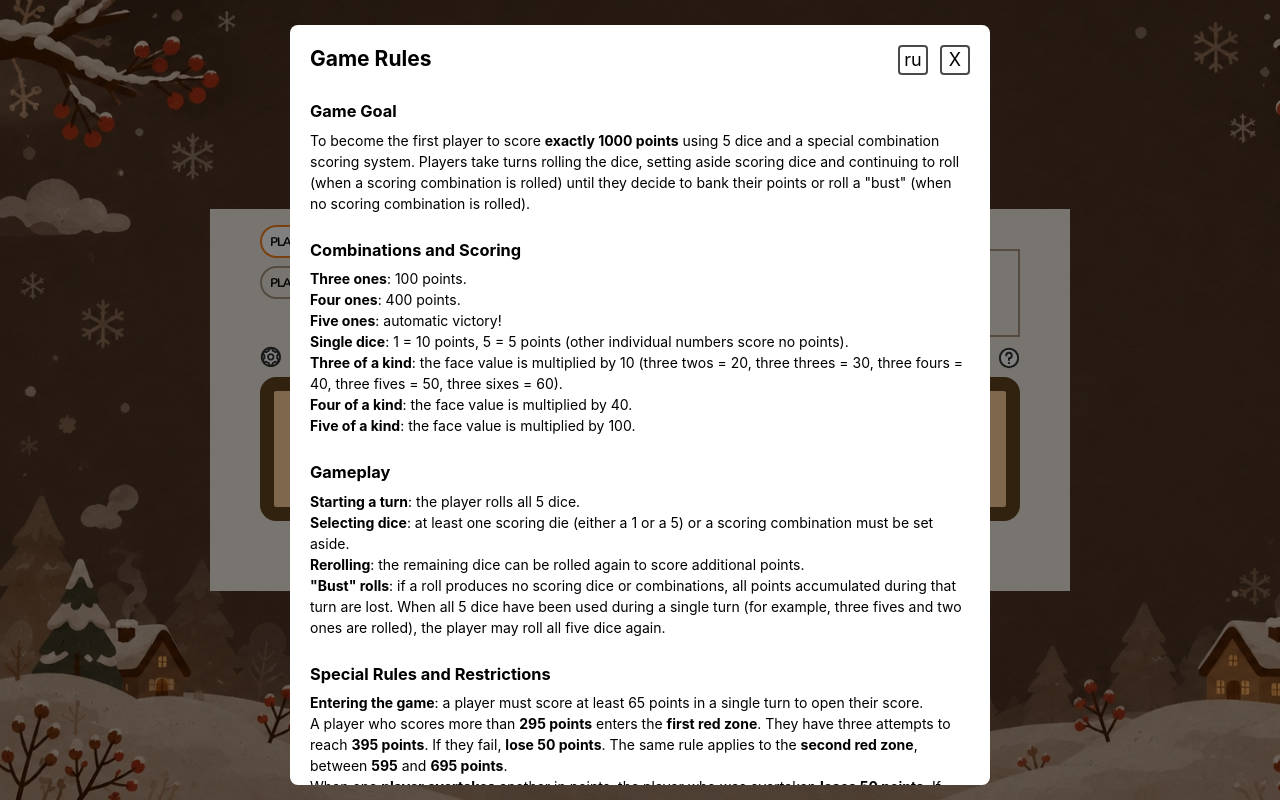
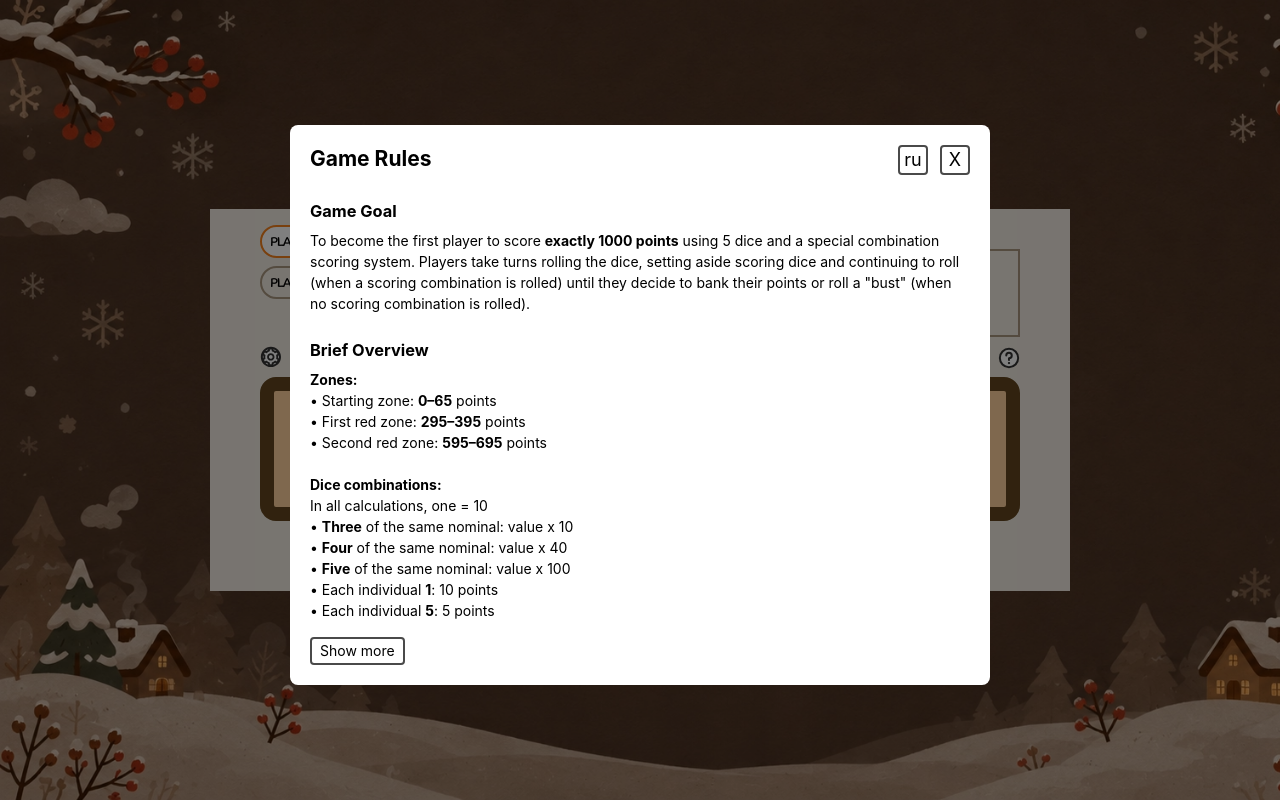
Before and after one commit to Neehor/Thousand, a React (Vite) app: page / in a window 1280 px wide. Both pictures are taken after a click on the button 1008 px from the left and 360 px from the top of the page. Built offline with nearby package versions, Linux system fonts and the light colour scheme.

Commit message:
feat: add show button for full rules

```diff
--- a/src/components/ThousandGame/components/RulesModal/RulesModal.module.css
+++ b/src/components/ThousandGame/components/RulesModal/RulesModal.module.css
@@ -12,3 +12,20 @@
     height: auto;
     transition: transform 0.2s;
 }
+
+.showMoreButton {
+    margin-top: 16px;
+    font-size: inherit;
+    display: flex;
+    padding: 4px 8px;
+    cursor: pointer;
+    border: 2px solid var(--border-system-button);
+    border-radius: 4px;
+    background: transparent;
+
+}
+
+.showMoreButton:hover {
+    background: var(--border-system-button);
+    color: var(--button-text-color);
+}
--- a/src/components/ThousandGame/components/RulesModal/RulesModal.tsx
+++ b/src/components/ThousandGame/components/RulesModal/RulesModal.tsx
@@ -3,13 +3,31 @@ import styles from "./RulesModal.module.css"
 import {Modal} from "./components/Modal";
 import {rules} from "./rules.ts";
 
-type LanguageType = "en" | "ru";
+type LanguageType = "eu" | "ru";
 
 export function RulesModal() {
     const [modal, setModal] = useState(false);
-    const [languageRules, setLanguageRules] = useState<LanguageType>("en");
+    const [languageRules, setLanguageRules] = useState<LanguageType>("eu");
+    const [showFullRules, setShowFullRules] = useState<boolean>(false);
 
-    /* todo: apply dangerouslySetInnerHTML to notice hierarchy */
+    const getActionText = (lang:LanguageType, isFullRules:boolean) => {
+        if(lang === "ru") {
+            if(isFullRules) {
+                return "Скрыть"
+            } else {
+                return "Показать подробнее"
+            }
+        }
+
+        if(lang === 'eu') {
+            if(isFullRules) {
+                return "Hide"
+            } else {
+                return "Show more"
+            }
+        }
+    }
+
 
     return (
         <>
@@ -36,24 +54,33 @@ export function RulesModal() {
             <Modal
                 isOpen={modal}
                 onClose={() => setModal(false)}
-                changeLanguage={() => setLanguageRules((prevState) => prevState === "en" ? "ru" : "en")}
+                changeLanguage={() => setLanguageRules((prevState) => prevState === "eu" ? "ru" : "eu")}
                 languageRules={languageRules}
             >
                 <h3>{rules[languageRules].goal.head}</h3>
                 <p dangerouslySetInnerHTML={{__html: rules[languageRules].goal.text}}/>
 
-                <h3>{rules[languageRules].comboScore.head}</h3>
-                <p dangerouslySetInnerHTML={{__html: rules[languageRules].comboScore.text}}/>
+                <h3>{rules[languageRules].overview.head}</h3>
+                <p dangerouslySetInnerHTML={{__html: rules[languageRules].overview.text}}/>
 
-                <h3>{rules[languageRules].gamePlay.head}</h3>
-                <p dangerouslySetInnerHTML={{__html: rules[languageRules].gamePlay.text}}/>
+                <button className={styles.showMoreButton}
+                    onClick={() => setShowFullRules(prevState => !prevState)}
+                >
+                    {getActionText(languageRules, showFullRules)}
+                </button>
 
-                <h3>{rules[languageRules].restrictions.head}</h3>
-                <p dangerouslySetInnerHTML={{__html: rules[languageRules].restrictions.text}}/>
+                {showFullRules && (
+                    <>
+                        <h3>{rules[languageRules].comboScore.head}</h3>
+                        <p dangerouslySetInnerHTML={{__html: rules[languageRules].comboScore.text}}/>
 
-                <h3>{rules[languageRules].diceCombinations.head}</h3>
-                <p dangerouslySetInnerHTML={{__html: rules[languageRules].diceCombinations.text}}/>
+                        <h3>{rules[languageRules].gamePlay.head}</h3>
+                        <p dangerouslySetInnerHTML={{__html: rules[languageRules].gamePlay.text}}/>
 
+                        <h3>{rules[languageRules].restrictions.head}</h3>
+                        <p dangerouslySetInnerHTML={{__html: rules[languageRules].restrictions.text}}/>
+                    </>
+                    )}
             </Modal>
         </>
     )
--- a/src/components/ThousandGame/components/RulesModal/components/Modal/Modal.module.css
+++ b/src/components/ThousandGame/components/RulesModal/components/Modal/Modal.module.css
@@ -34,7 +34,7 @@
     line-height: 1;
 }
 
-.modalContent button{
+.modalButton {
     width: 30px;
     height: 30px;
     display: flex;
@@ -47,7 +47,7 @@
     font-size: 18px;
 }
 
-.modalContent button:hover {
+.modalButton:hover {
     background: var(--border-system-button);
     color: var(--button-text-color);
 }
--- a/src/components/ThousandGame/components/RulesModal/components/Modal/Modal.tsx
+++ b/src/components/ThousandGame/components/RulesModal/components/Modal/Modal.tsx
@@ -22,13 +22,13 @@ export function Modal(props: ModalPropsType) {
                  onClick={(e) => e.stopPropagation()}
             >
                 <header className={styles.header}>
-                    <h2>{languageRules === "en" ? "Game Rules" : "Правила Игры"}</h2>
-                    <button className={styles.changeLanguage}
+                    <h2>{languageRules === "eu" ? "Game Rules" : "Правила Игры"}</h2>
+                    <button className={styles.modalButton}
                             onClick={changeLanguage}
                     >
-                        {languageRules === "en" ? "ru" : "en"}
+                        {languageRules === "eu" ? "ru" : "eu"}
                     </button>
-                    <button className={styles.closeButton}
+                    <button className={styles.modalButton}
                             onClick={onClose}
                     >
                         X
--- a/src/components/ThousandGame/components/RulesModal/rules.ts
+++ b/src/components/ThousandGame/components/RulesModal/rules.ts
@@ -24,26 +24,27 @@ export const rules = {
         restrictions: {
             head: "Особые правила и ограничения",
             text: "<b>Вход в игру</b>: нужно набрать минимум <b>65 очков</b> за один подход, чтобы открыть счет.\n" +
-                "Игрок, набравший больше <b>295 очков</b>, входит в <b>первую красную зону</b>. У него есть три попытки набрать оставшиеся очки до <b>395 очков</b>. Если он не успевает, <b>теряет 50 очков</b>. Так же и для промежутка между <b>595 и 695 очками</b> (<b>вторая красная зона</b>).\n" +
+                "Игрок, набравший больше <b>295 очков</b>, входит в <b>первую красную зону</b>. У него есть <b>три попытки</b> набрать оставшиеся очки до <b>395 очков</b>. Если он не успевает, <b>теряет 50 очков</b>. Так же и для промежутка между <b>595 и 695 очками</b> (<b>вторая красная зона</b>).\n" +
                 "Когда один <b>игрок обгоняет другого</b> по очкам, обогнанный <b>теряет 50 очков</b>.Если у двух игроков одинаковые очки, то обогновшим считается тот, кто первым сохранит очки.\n" +
                 "Выбросив <b>больше 1000</b> игрок сразу <b>теряет 50 очков</b> и передаёт ход."
         },
-        diceCombinations: {
+        overview: {
             head: "Краткий обзор",
-            text: "<b>Игровые комбинации кубиков:</b>\n" +
-                "• Три одинаковых цифры\n" +
-                "• Четыре одинаковых цифры\n" +
-                "• Пять одинаковых цифр\n" +
-                "• Каждая выпавшая 1\n" +
-                "• Каждая выпавшая 5\n\n" +
-                "<b>Зоны:</b>\n" +
-                "• Стартовая зона: 0–65 очков\n" +
-                "• Первая красная зона: 295–395 очков\n" +
-                "• Вторая красная зона: 595–695 очков"
+            text: "<b>Зоны:</b>\n" +
+                "• Стартовая зона: <b>0–65</b> очков\n" +
+                "• Первая красная зона: <b>295–395</b> очков\n" +
+                "• Вторая красная зона: <b>595–695</b> очков" + '\n\n' +
+
+                "<b>Игровые комбинации кубиков:</b>\n" +
+                "Во всех вычислениях единица = 10" + '\n' +
+                "• <b>Три</b> одинаковых цифры: " + "цифра х 10" + '\n' +
+                "• <b>Четыре</b> одинаковых цифры: " + "цифра х 40" + '\n' +
+                "• <b>Пять</b> одинаковых цифр: " + "цифра х 100" + '\n' +
+                "• Каждая выпавшая <b>1</b>: " + "10 очков" + '\n'+
+                "• Каждая выпавшая <b>5</b>: " + "5 очков"
         }
-
     },
-    en: {
+    eu: {
         goal: {
             head: "Game Goal",
             text: "To become the first player to score <b>exactly 1000 points</b> using 5 dice and a special combination scoring system. Players take turns rolling the dice, setting aside scoring dice and continuing to roll (when a scoring combination is rolled) until they decide to bank their points or roll a \"bust\" (when no scoring combination is rolled)."
@@ -68,22 +69,25 @@ export const rules = {
         restrictions: {
             head: "Special Rules and Restrictions",
             text: "<b>Entering the game</b>: a player must score at least 65 points in a single turn to open their score.\n" +
-                "A player who scores more than <b>295 points</b> enters the <b>first red zone</b>. They have three attempts to reach <b>395 points</b>. If they fail, <b>lose 50 points</b>. The same rule applies to the <b>second red zone</b>, between <b>595</b> and <b>695 points</b>.\n" +
+                "A player who scores more than <b>295 points</b> enters the <b>first red zone</b>. They have <b>three attempts</b> to reach <b>395 points</b>. If they fail, <b>lose 50 points</b>. The same rule applies to the <b>second red zone</b>, between <b>595</b> and <b>695 points</b>.\n" +
                 "When one <b>player overtakes</b> another in points, the player who was overtaken <b>loses 50 points</b>. If both players have the same score, the player who banks their points first is considered to have overtaken the other.\n" +
                 "If a player scores <b>more than 1000 points</b>, they immediately <b>lose 50 points</b> and pass their turn."
         },
-        diceCombinations: {
+        overview: {
             head: "Brief Overview",
-            text: "<b>Dice combinations:</b>\n" +
-                "• Three of a kind\n" +
-                "• Four of a kind\n" +
-                "• Five of a kind\n" +
-                "• Each individual 1\n" +
-                "• Each individual 5\n\n" +
+            text:
                 "<b>Zones:</b>\n" +
-                "• Starting zone: 0–65 points\n" +
-                "• First red zone: 295–395 points\n" +
-                "• Second red zone: 595–695 points"
+                "• Starting zone: <b>0–65</b> points\n" +
+                "• First red zone: <b>295–395</b> points\n" +
+                "• Second red zone: <b>595–695</b> points" + "\n\n" +
+
+                "<b>Dice combinations:</b>\n" +
+                "In all calculations, one = 10" + "\n" +
+                "• <b>Three</b> of the same nominal: " + "value х 10" + "\n" +
+                "• <b>Four</b> of the same nominal: " + "value x 40" + "\n" +
+                "• <b>Five</b> of the same nominal: " + "value х 100" + "\n" +
+                "• Each individual <b>1</b>: " + "10 points"+ "\n" +
+                "• Each individual <b>5</b>: " + "5 points"
         }
     }
 }
```
